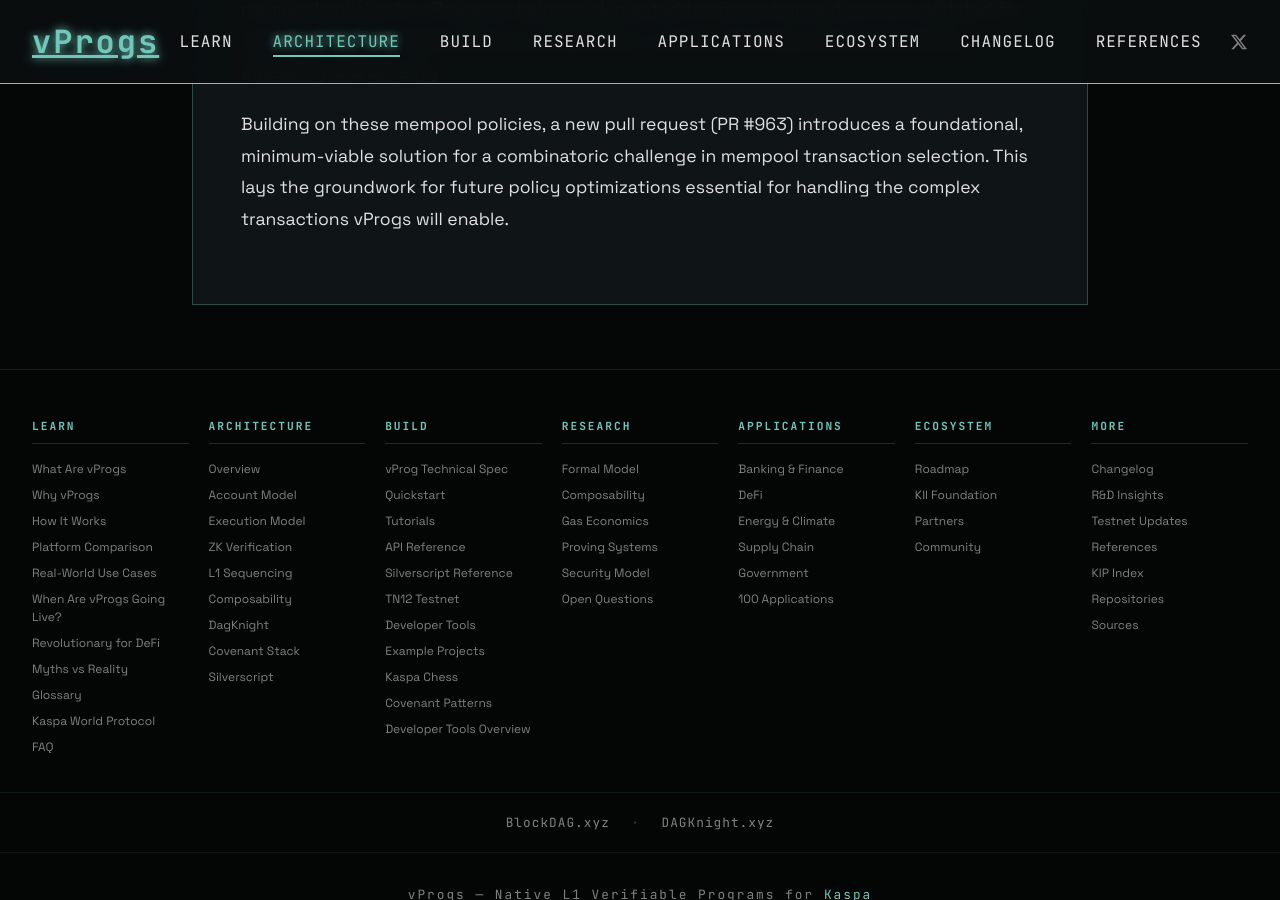
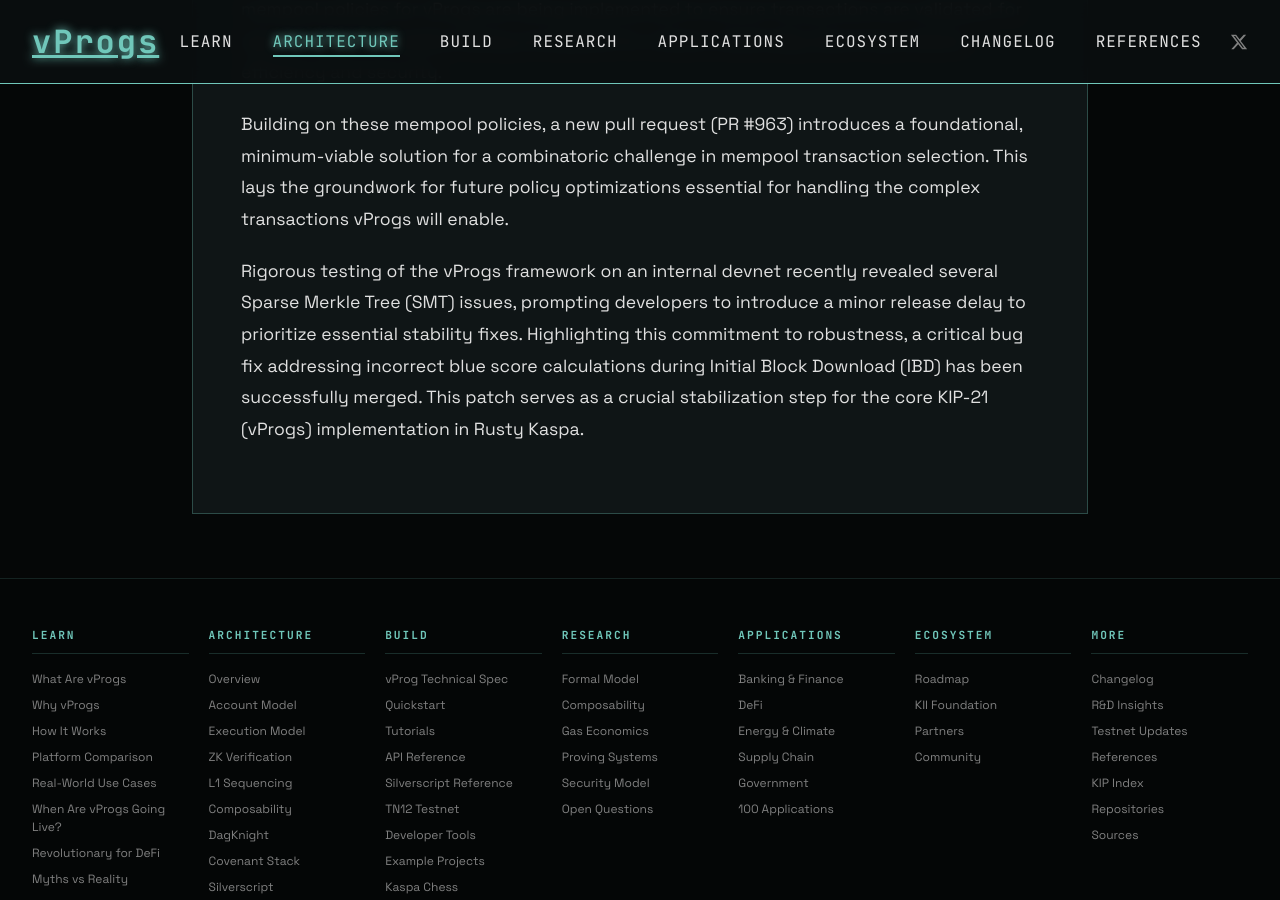
Before and after one commit to creative-inference/vprogs.xyz, a Jekyll site: the page built from architecture/sequencing-mapping.md, in a window 1280 px wide and 900 px high, scrolled down 13532 px. Built offline with Jekyll 4.4.1, drawn with Linux system fonts in a browser that asks for light colours.

Commit message:
Update KIP-21 implementation progress with devnet SMT stabilization details. [auto]

```diff
--- a/architecture/sequencing-mapping.md
+++ b/architecture/sequencing-mapping.md
@@ -340,3 +340,7 @@
 
 
 Building on these mempool policies, a new pull request (PR #963) introduces a foundational, minimum-viable solution for a combinatoric challenge in mempool transaction selection. This lays the groundwork for future policy optimizations essential for handling the complex transactions vProgs will enable.
+
+
+
+Rigorous testing of the vProgs framework on an internal devnet recently revealed several Sparse Merkle Tree (SMT) issues, prompting developers to introduce a minor release delay to prioritize essential stability fixes. Highlighting this commitment to robustness, a critical bug fix addressing incorrect blue score calculations during Initial Block Download (IBD) has been successfully merged. This patch serves as a crucial stabilization step for the core KIP-21 (vProgs) implementation in Rusty Kaspa.
```
